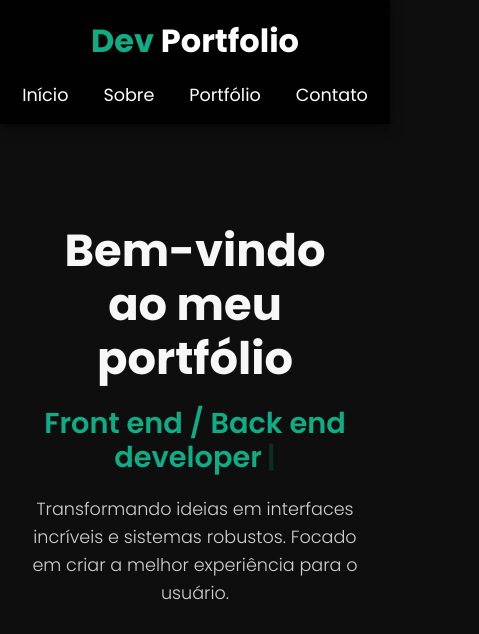
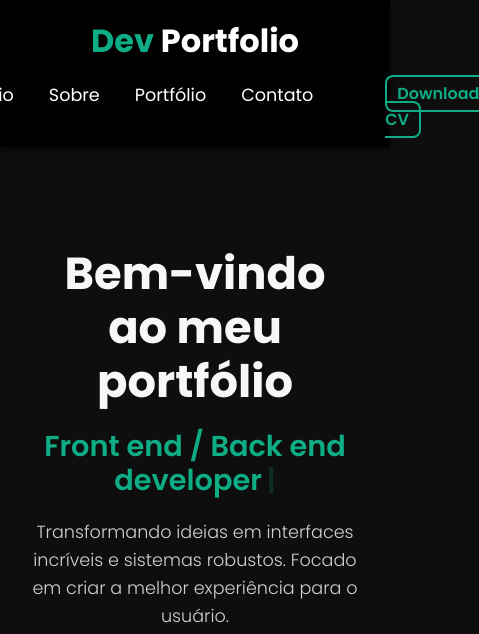
Before and after one commit to RidleyLima/PortfolioSite, a plain HTML site: page index.html in a window 390 px wide. Shown: the top 634 px of the page, 479 px wide, since content can reach past the window. Drawn offline with Linux system fonts and the light colour scheme; a web font is replaced by a local one.

Commit message:
feat: pequenos ajustes no estilo

```diff
--- a/index.html
+++ b/index.html
@@ -10,13 +10,14 @@
 
 <body>
     <header>
-        <h1>Dev <span>Portfolio</span></h1>
+        <a href="#home"><h1>Dev <span>Portfolio</span></h1></a>
         <nav>
             <ul class="nav-primary">
                 <li><a href="#home">Início</a></li>
                 <li><a href="#about">Sobre</a></li>
                 <li><a href="#portfolio">Portfólio</a></li>
                 <li><a href="#contact">Contato</a></li>
+                <li class="download"><a href="#download" class="download">Download CV</a></li>
             </ul>
         </nav>
     </header>
--- a/style.css
+++ b/style.css
@@ -41,6 +41,15 @@ header span {
   color: #fff;
 }
 
+header h1:hover {
+  color:#fff;
+  span{
+    color:#0fad85;
+  }
+}
+
+
+
 header .nav-primary {
   display: flex;
   gap: 15px;
@@ -55,10 +64,33 @@ header .nav-primary a {
   border-bottom: 2px solid transparent;
 }
 
+
 header .nav-primary a:hover {
   color: #0fad85;
   border-bottom: 2px solid #0fad85;
 }
+
+header .download a{
+ padding: auto auto;
+  background-color: transparent;
+  color: #0fad85;
+  font-size: 1rem;
+  font-weight: 600;
+  border-radius: 8px;
+  transition: all 0.3s ease;
+  border: 2px solid #0fad85;
+  width: fit-content;
+  position: relative;
+  left: 50%;
+}
+
+header .download a:hover {
+  background-color: #0fad85;
+  color: #000;
+  box-shadow: 0 0 15px #0fad85;
+
+}
+
 
 img {
   width: 100%;
@@ -307,4 +339,12 @@ main .sobre_conteudo {
   main .sobre_titulo h2 {
     font-size: 3rem;
   }
+
+
+header .download {
+  flex-direction: column;
+  margin-left: 0;
+  position: relative;
+  left: 0%;
 }
+}
```
